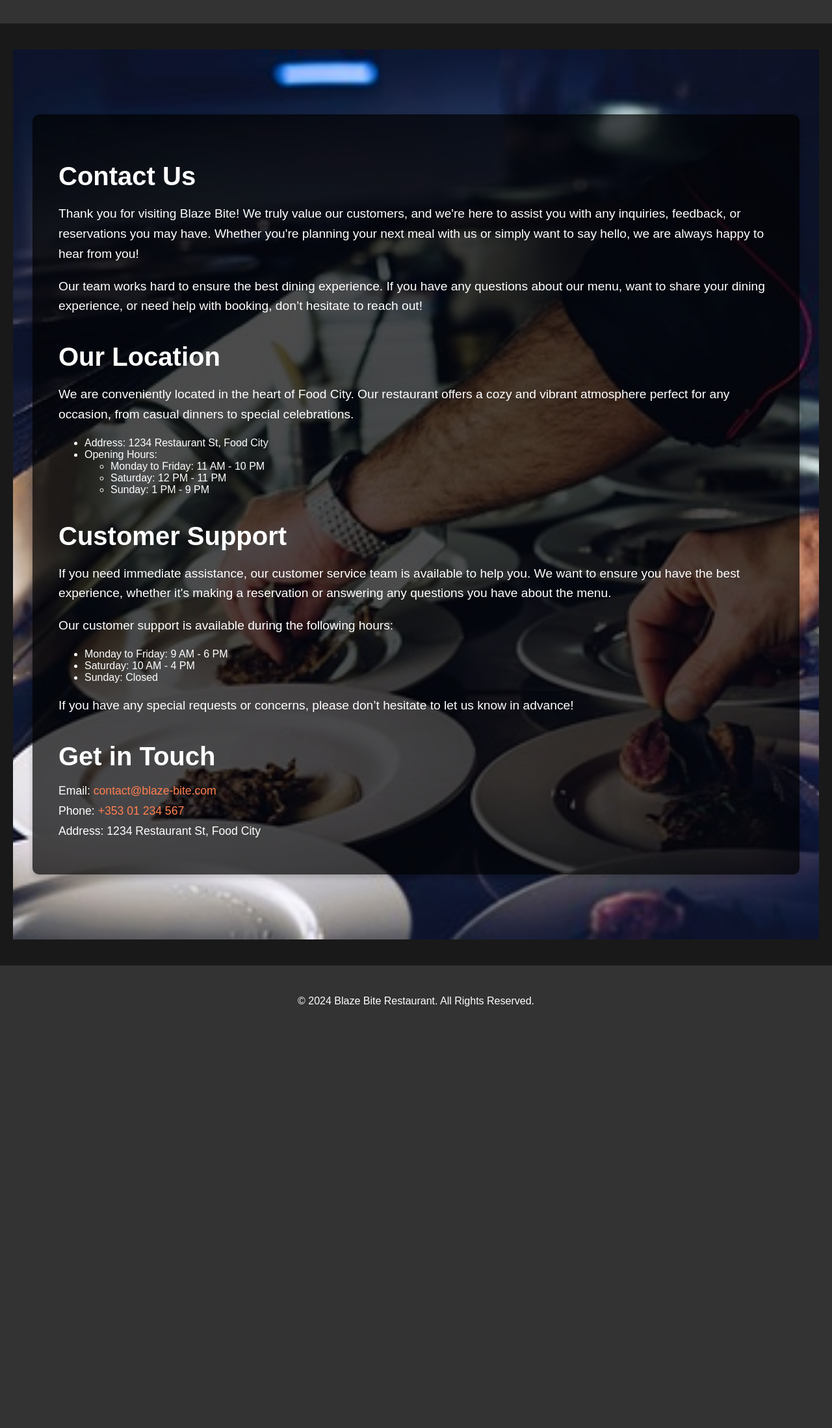
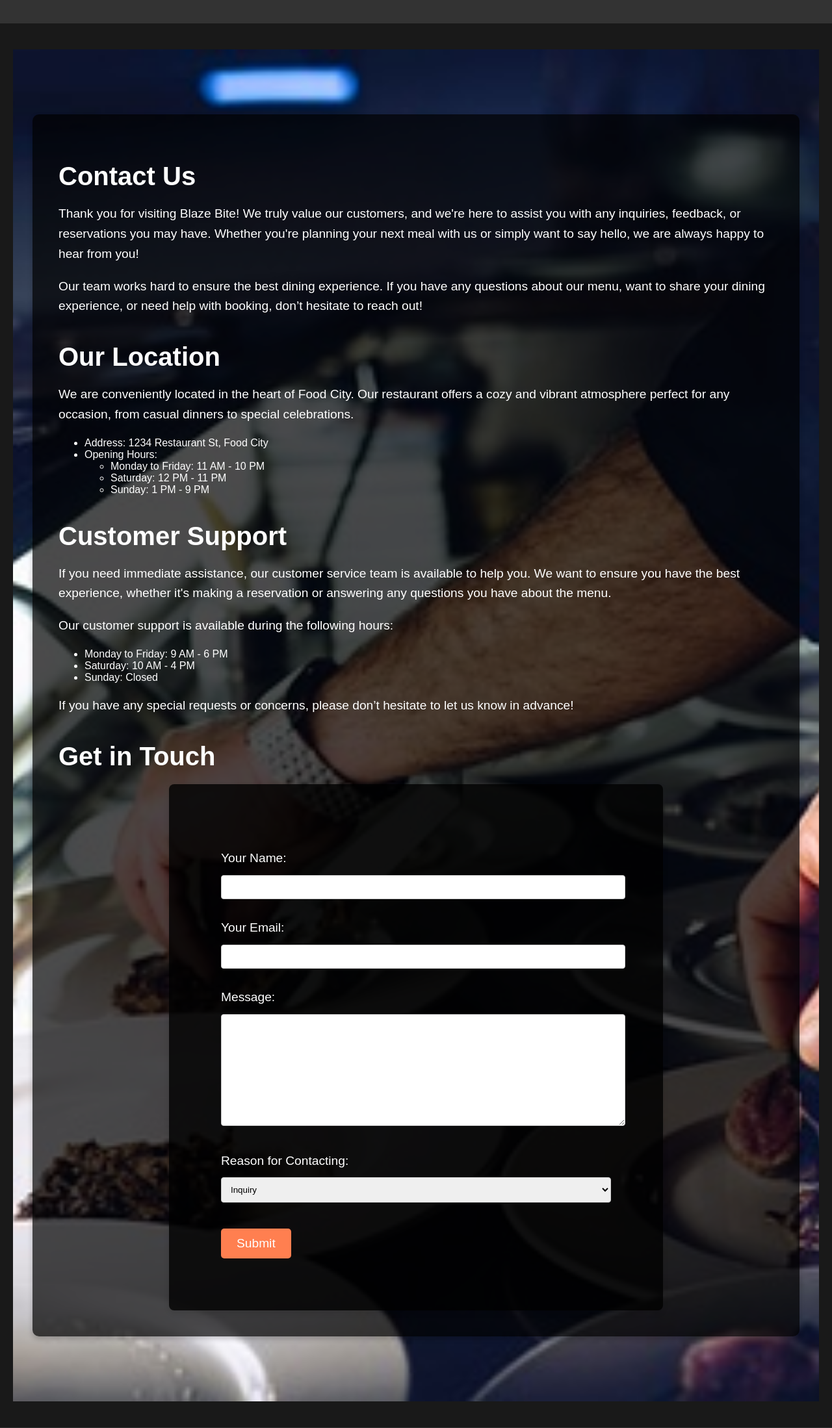
Before and after one commit to dmuresanu/blaze-bite-website, a Django app: page /contact/ in a window 1280 px wide. Shown: the part 114-2312 px from the top of the page at 65% size. Before the commit the page ends 1663 px from the top, so only its background shows below. Run offline with Django 5.2, Linux system fonts and the light colour scheme.

Commit message:
Add contact form to contact page with email functionality

```diff
--- a/core/forms.py
+++ b/core/forms.py
@@ -46,3 +46,14 @@
             StaffProfile.objects.create(user=user)
 
         return user
+
+class ContactForm(forms.Form):
+    CONTACT_REASONS = [
+        ('inquiry', 'Inquiry'),
+        ('reservation', 'Reservation'),
+    ]
+
+    name = forms.CharField(max_length=100, required=True, label='Your Name')
+    email = forms.EmailField(required=True, label='Your Email')
+    message = forms.CharField(widget=forms.Textarea, required=True, label='Message')
+    reason = forms.ChoiceField(choices=CONTACT_REASONS, required=True, label='Reason for Contacting')
--- a/core/templates/base.html
+++ b/core/templates/base.html
@@ -12,7 +12,7 @@
     <meta name="robots" content="index, follow">
 
     <!-- Favicon -->
-    <link rel="icon" href="{% static 'images/favicon.ico' %}" type="image/x-icon">
+    <link rel="icon" href="{% static 'favicon.ico' %}" type="image/x-icon">
 
     <!-- Canonical URL -->
     <link rel="canonical" href="{{ request.build_absolute_uri }}">
--- a/core/templates/contact.html
+++ b/core/templates/contact.html
@@ -34,14 +34,14 @@
         </ul>
         <p>If you have any special requests or concerns, please don’t hesitate to let us know in advance!</p>
 
-        <div class="contact-details">
-            <h3>Get in Touch</h3>
-            <ul>
-                <li>Email: <a href="mailto:contact@blaze-bite.com">contact@blaze-bite.com</a></li>
-                <li>Phone: <a href="tel:+35301234567">+353 01 234 567</a></li>
-                <li>Address: 1234 Restaurant St, Food City</li>
-            </ul>
-        </div>
+        <!-- Contact Form Section -->
+        <h3>Get in Touch</h3>
+        <form method="post" class="contact-form">
+            {% csrf_token %}
+            {{ form.as_p }}
+            <button type="submit" class="btn btn-submit">Submit</button>
+        </form>
+
     </div>
 </section>
 {% endblock %}
--- a/core/templates/registration/login.html
+++ b/core/templates/registration/login.html
@@ -10,7 +10,8 @@
             <form method="POST" class="login-form">
                 {% csrf_token %}
                 {{ form.as_p }}
-                <button type="submit" class="login-button">Login</button>
+                <button type="submit" class="btn btn-submit">Login</button>
+
             </form>
         </div>
     </section>
--- a/core/templates/registration/staff_profile.html
+++ b/core/templates/registration/staff_profile.html
@@ -20,7 +20,7 @@
                     <p><strong>Role:</strong> {{ user.profile.role }}</p>
                     <p><strong>Joined:</strong> {{ user.date_joined|date:"F j, Y" }}</p>
 
-                    <a href="{% url 'edit_profile' %}" class="edit-profile-btn">Edit Profile</a>
+                    <a href="{% url 'edit_profile' %}" class="btn btn-submit">Edit Profile</a>
                 </div>
             </div>
         </div>
--- a/core/urls.py
+++ b/core/urls.py
@@ -14,6 +14,7 @@
     path('staff/edit-profile/', views.edit_profile, name='edit_profile'),
     path('about/', views.about, name='about'),
     path('contact/', views.contact, name='contact'),
+    path('contact/confirmation/', views.confirmation, name='confirmation'),
     path('login/', views.user_login, name='login'),
     path('logout/', views.user_logout, name='logout'),
 ]
--- a/core/views.py
+++ b/core/views.py
@@ -3,9 +3,13 @@
 from django.contrib.auth.forms import AuthenticationForm
 from django.contrib import messages
 from django.shortcuts import render, redirect, get_object_or_404
+from django.core.mail import send_mail
+from django.http import HttpResponse
+from django.conf import settings
 from django.contrib.auth.forms import UserChangeForm
-from .forms import MenuItemForm, BookingForm
+from .forms import MenuItemForm, BookingForm, ContactForm
 from .models import MenuItem, Booking
+
 
 def index(request):
     return render(request, 'index.html')
@@ -32,6 +36,7 @@
     return render(request, 'add_menu_item.html', {'form': form, 'item_id': item_id})
 
 # Protect delete_menu_item view with login_required as well
+
 @login_required
 def delete_menu_item(request, item_id):
     item = get_object_or_404(MenuItem, id=item_id)
@@ -73,8 +78,43 @@
 def about(request):
     return render(request, 'about.html')
 
+# Updated contact view to handle form submission
+
 def contact(request):
-    return render(request, 'contact.html')
+    if request.method == 'POST':
+        form = ContactForm(request.POST)
+        if form.is_valid():
+            try:
+                # Sending email to the restaurant
+                send_mail(
+                    'New Contact Form Submission',
+                    form.cleaned_data['message'],
+                    form.cleaned_data['email'],
+                    ['restaurant@example.com'],
+                    fail_silently=False,
+                )
+
+                # Sending confirmation email to the user
+                send_mail(
+                    'Thank you for your message',
+                    'We have received your message and will get back to you soon.',
+                    'no-reply@example.com',
+                    [form.cleaned_data['email']],
+                    fail_silently=False,
+                )
+
+                # After a successful form submission, redirect to the confirmation page
+                return redirect('confirmation')  # Redirect to the confirmation page
+
+            except Exception as e:
+                return HttpResponse(f"An error occurred while sending the email: {e}")
+    else:
+        form = ContactForm()
+
+    return render(request, 'contact.html', {'form': form})
+
+def confirmation(request):
+    return render(request, 'contact/confirmation.html')
 
 # Booking pages should be accessible without login, as you don't require authentication for bookings
 def booking(request):
--- a/env.py
+++ b/env.py
@@ -9,7 +9,3 @@
 os.environ.setdefault(
     "CLOUDINARY_URL","cloudinary://<your_api_key>:<your_api_secret>@dxf7oesj6"
 )
-
-# Gmail email settings
-os.environ.setdefault("GMAIL_USERNAME", "blazebite24@gmail.com")
-os.environ.setdefault("GMAIL_PASSWORD", "awun ajnk odcg jjgp")
--- a/static/css/style.css
+++ b/static/css/style.css
@@ -448,6 +448,39 @@
     background-color: rgba(0, 0, 0, 0.7); /* Transparent overlay for text readability */
     border-radius: 10px;
     box-shadow: 0 4px 8px rgba(0, 0, 0, 0.2);
+}
+
+.contact-form {
+    max-width: 600px;
+    margin: 0 auto;
+    background-color: rgba(0, 0, 0, 0.8);
+    padding: 80px;
+    border-radius: 8px;
+    box-shadow: 0 4px 8px rgba(0, 0, 0, 0.1);
+}
+
+.contact-form input,
+.contact-form select,
+.contact-form textarea {
+    width: 100%;
+    padding: 10px;
+    margin: 10px 0;
+    border: 1px solid #ccc;
+    border-radius: 4px;
+}
+
+.contact-form button {
+    background-color: #ff7f50;
+    color: white;
+    padding: 12px 24px;
+    border: none;
+    border-radius: 5px;
+    cursor: pointer;
+    transition: background-color 0.3s;
+}
+
+.contact-form button:hover {
+    background-color: #e76f3c;
 }
 
 .contact-section h2, .contact-section h3 {
```
Also changed, not shown: blaze_bite/settings.py (+7 -0 lines), core/templates/contact/confirmation.html (added, +8 -0 lines), media/profile_pics/ai-generated-8520389_640.png (added), static/favicon.ico (renamed from static/images/favicon.ico).
